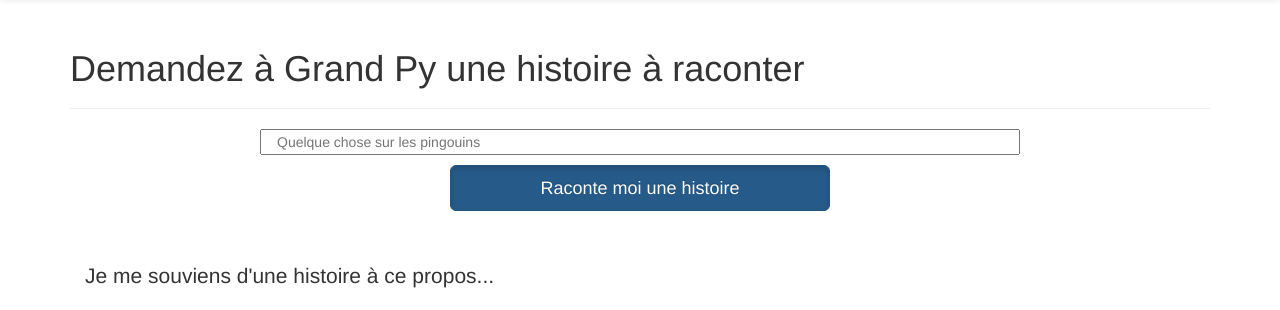
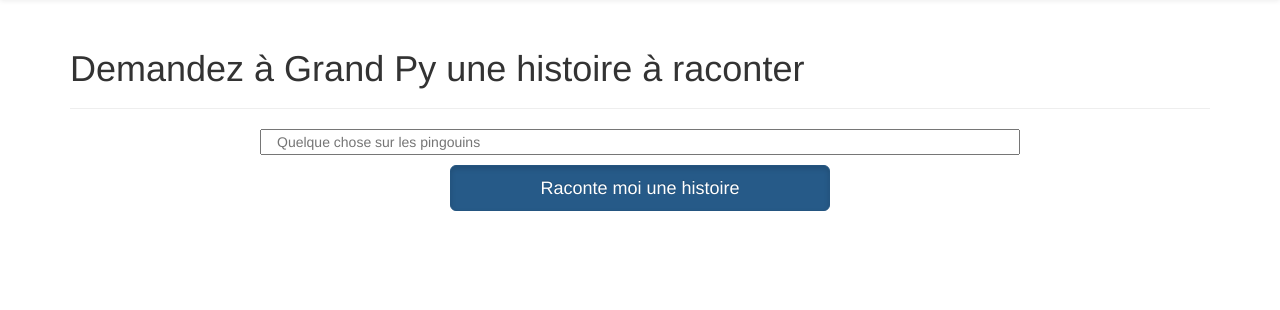
Before and after one commit to Hideky/Grand-Py_Bot, a Flask app: page / in a window 1280 px wide. Shown: the part 51-361 px from the top of the page. Run offline with Flask 2, Linux system fonts and the light colour scheme; a map, chart or similar area stays blank; some libraries are stand-ins or nearby versions.

Commit message:
Fix grand py catchphrase :older_man:

```diff
--- a/gpb/templates/pages/placeholder.home.html
+++ b/gpb/templates/pages/placeholder.home.html
@@ -10,7 +10,7 @@
 	<button id="searchbutton" class="btn btn-primary btn-lg active col-md-4 col-md-offset-4 col-xs-10 col-xs-offset-1" type="submit">Raconte moi une histoire</button>
 
 	<div id="result" class="col-xs-12">
-		<p id="status" class="lead">Je me souviens d'une histoire à ce propos...</p>
+		<p id="status" class="lead"></p>
 		<p id="description" class="col-md-7 col-xs-12"></p>
 		<div id="map" class="col-md-5 col-md-offset-0 col-xs-10 col-xs-offset-1"></div>
 	</div>
```
